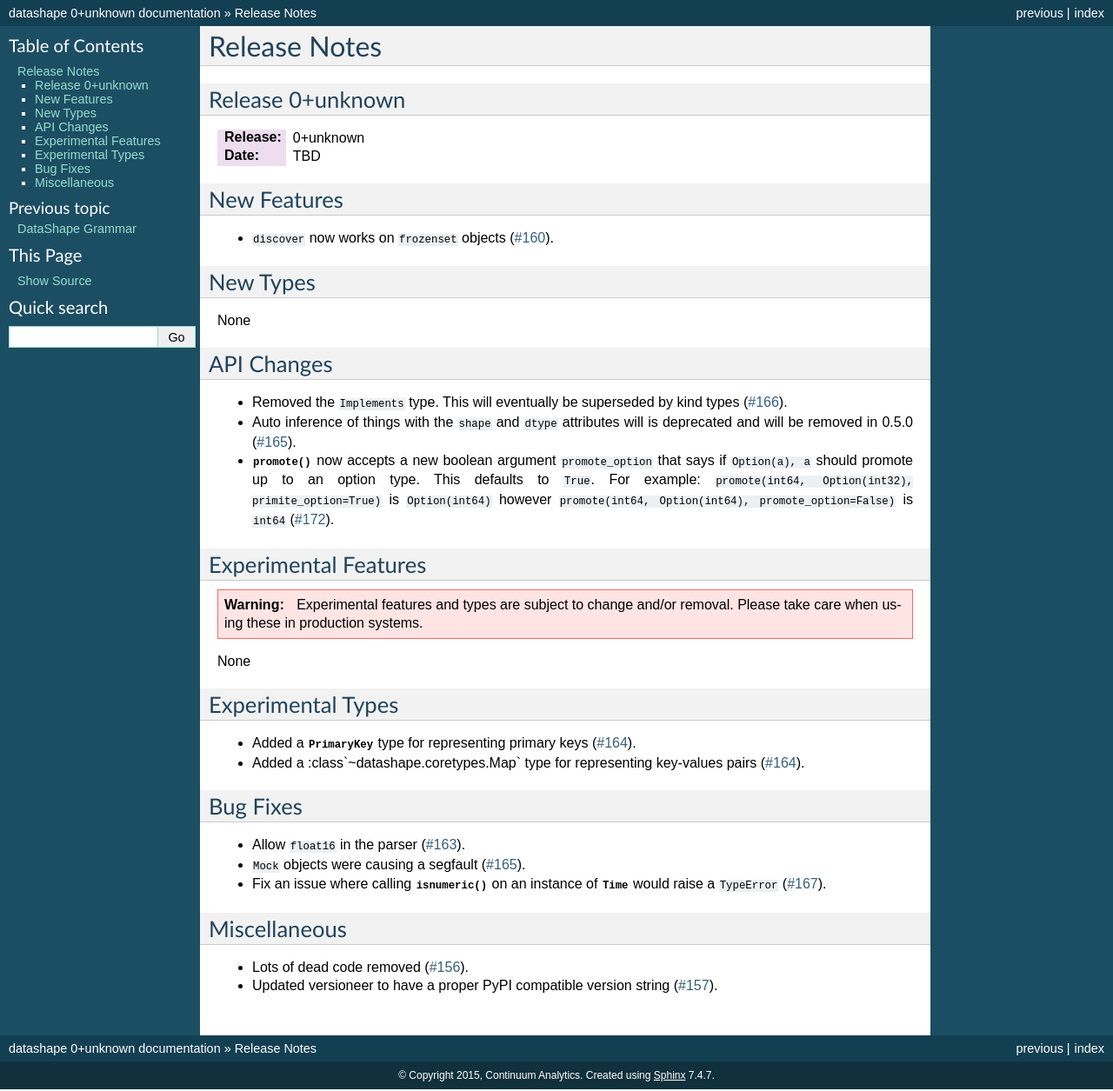
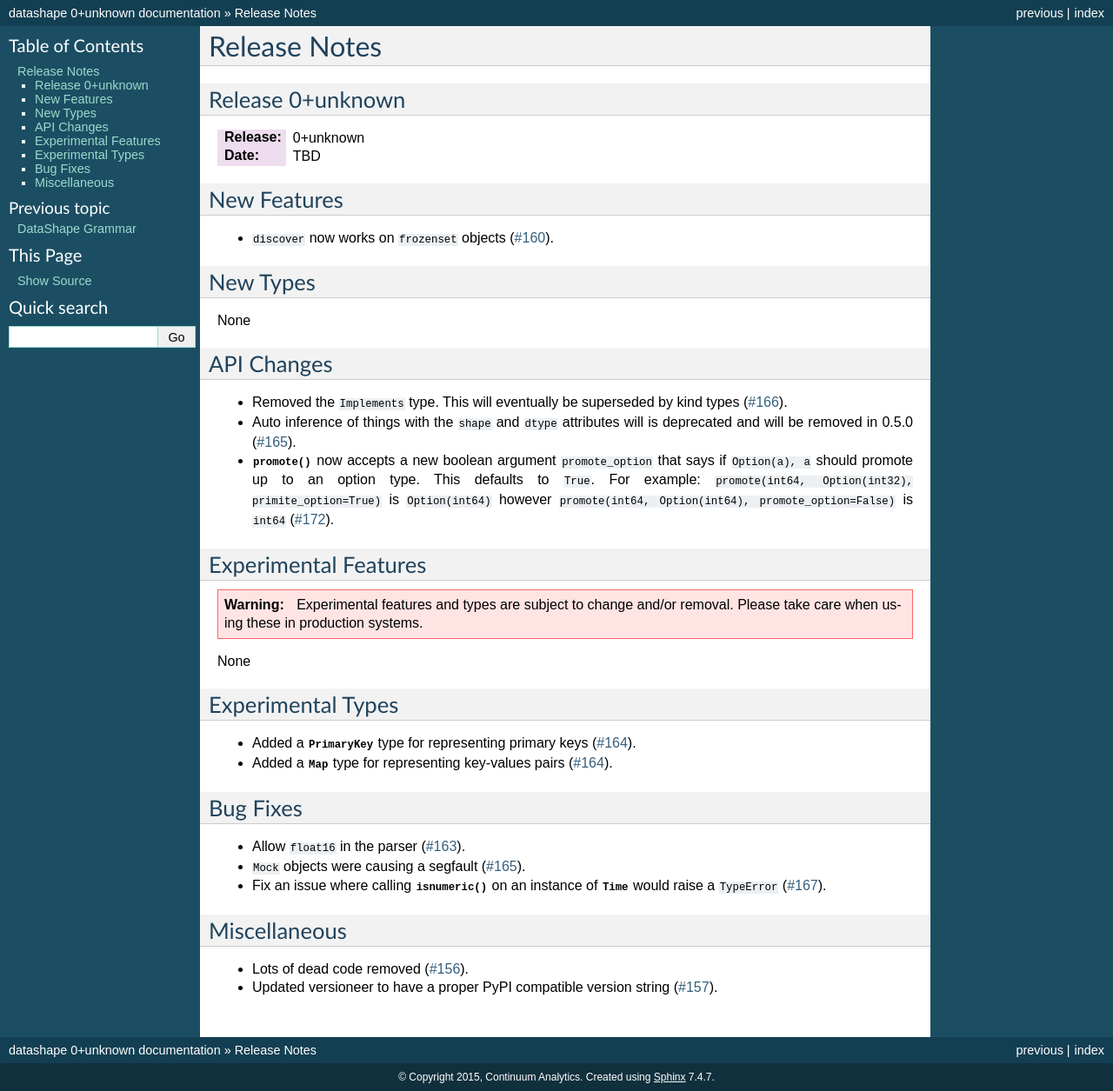
Before and after one commit to blaze/datashape, a Sphinx documentation site: the page built from docs/source/releases.rst, in a window 1280 px wide. Shown: the whole page at 87% size. Built offline with Sphinx 7.4.7, drawn with Linux system fonts in a browser that asks for light colours.

Commit message:
Fix syntax error in doc

```diff
--- a/docs/source/whatsnew/0.4.7.txt
+++ b/docs/source/whatsnew/0.4.7.txt
@@ -44,7 +44,7 @@ Experimental Types
 
 * Added a :class:`~datashape.coretypes.PrimaryKey` type for representing
   primary keys (:issue:`164`).
-* Added a :class`~datashape.coretypes.Map` type for representing key-values
+* Added a :class:`~datashape.coretypes.Map` type for representing key-values
   pairs (:issue:`164`).
 
 
```
